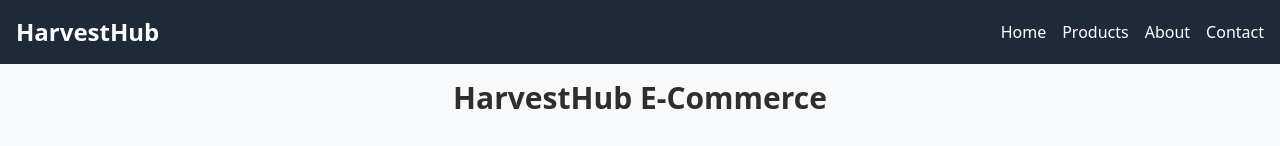
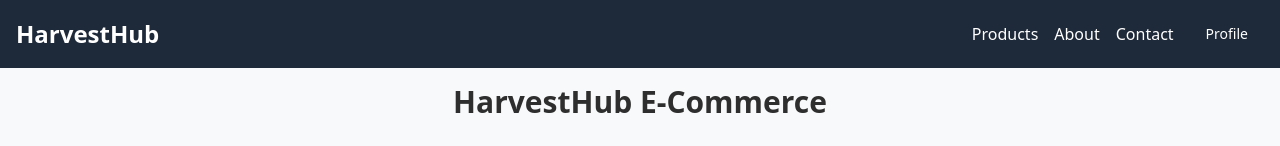
Before and after one commit to harvetHub/harvestHub, a Next.js app: page /dashboard in a window 1280 px wide. Shown: the top 146 px of the page. Built offline with nearby package versions, Linux system fonts and the light colour scheme.

Commit message:
Add logout functionality and enhance header navigation with profile dropdown

```diff
--- /dev/null
+++ b/src/app/api/logout/route.ts
@@ -0,0 +1,15 @@
+import { NextResponse } from "next/server";
+import { supabaseServerClient } from "@/utils/supabase/server";
+
+export async function POST() {
+  const { error } = await supabaseServerClient.auth.signOut();
+
+  if (error) {
+    return NextResponse.json({ error: error.message }, { status: 400 });
+  }
+
+  return NextResponse.json(
+    { message: "User logged out successfully" },
+    { status: 200 }
+  );
+}
--- a/src/components/Header.tsx
+++ b/src/components/Header.tsx
@@ -1,24 +1,63 @@
 import { FC } from "react";
 import Link from "next/link";
+import { Button } from "@/components/ui/button";
+import {
+  DropdownMenu,
+  DropdownMenuContent,
+  DropdownMenuItem,
+  DropdownMenuTrigger,
+} from "@/components/ui/dropdown-menu";
+import { useRouter } from "next/navigation";
 
 const Header: FC = () => {
+  const router = useRouter();
+
+  const handleLogout = async () => {
+    const response = await fetch("/api/logout", {
+      method: "POST",
+    });
+
+    if (response.ok) {
+      router.push("/");
+    } else {
+      console.error("Failed to log out");
+    }
+  };
+
   return (
     <header className="bg-gray-800 text-white p-4">
       <div className="container mx-auto flex justify-between items-center">
         <h1 className="text-2xl font-bold">
-          <Link href="/">HarvestHub</Link>
+          <Link href="/dashboard">HarvestHub</Link>
         </h1>
-        <nav>
-          <Link href="/" className="mr-4">
-            Home
-          </Link>
+        <nav className="flex items-center">
           <Link href="/products" className="mr-4">
             Products
           </Link>
           <Link href="/about" className="mr-4">
             About
           </Link>
-          <Link href="/contact">Contact</Link>
+          <Link href="/contact" className="mr-4">
+            Contact
+          </Link>
+          <DropdownMenu>
+            <DropdownMenuTrigger asChild>
+              <Button variant="ghost" className="text-white">
+                Profile
+              </Button>
+            </DropdownMenuTrigger>
+            <DropdownMenuContent>
+              <DropdownMenuItem onSelect={() => router.push("/settings")}>
+                Settings
+              </DropdownMenuItem>
+              <DropdownMenuItem onSelect={() => router.push("/support")}>
+                Support
+              </DropdownMenuItem>
+              <DropdownMenuItem onSelect={handleLogout}>
+                Logout
+              </DropdownMenuItem>
+            </DropdownMenuContent>
+          </DropdownMenu>
         </nav>
       </div>
     </header>
```
